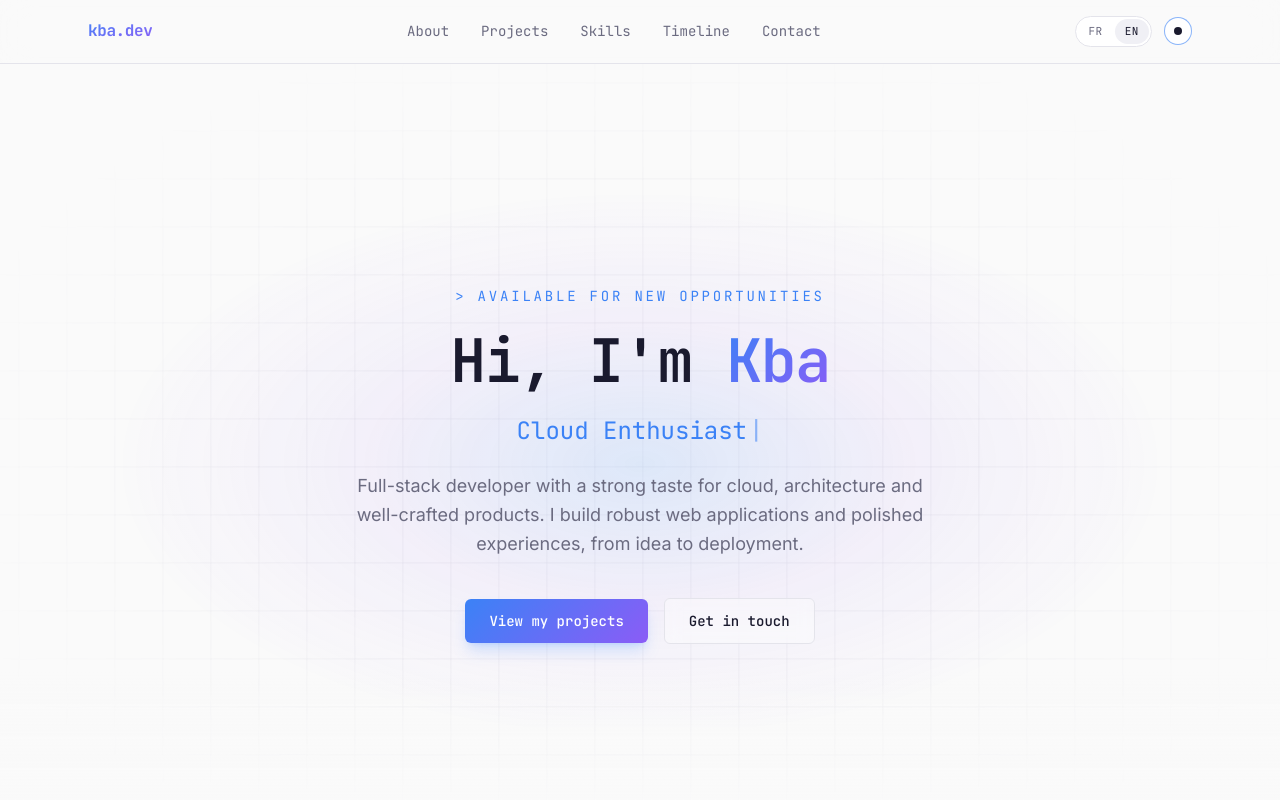
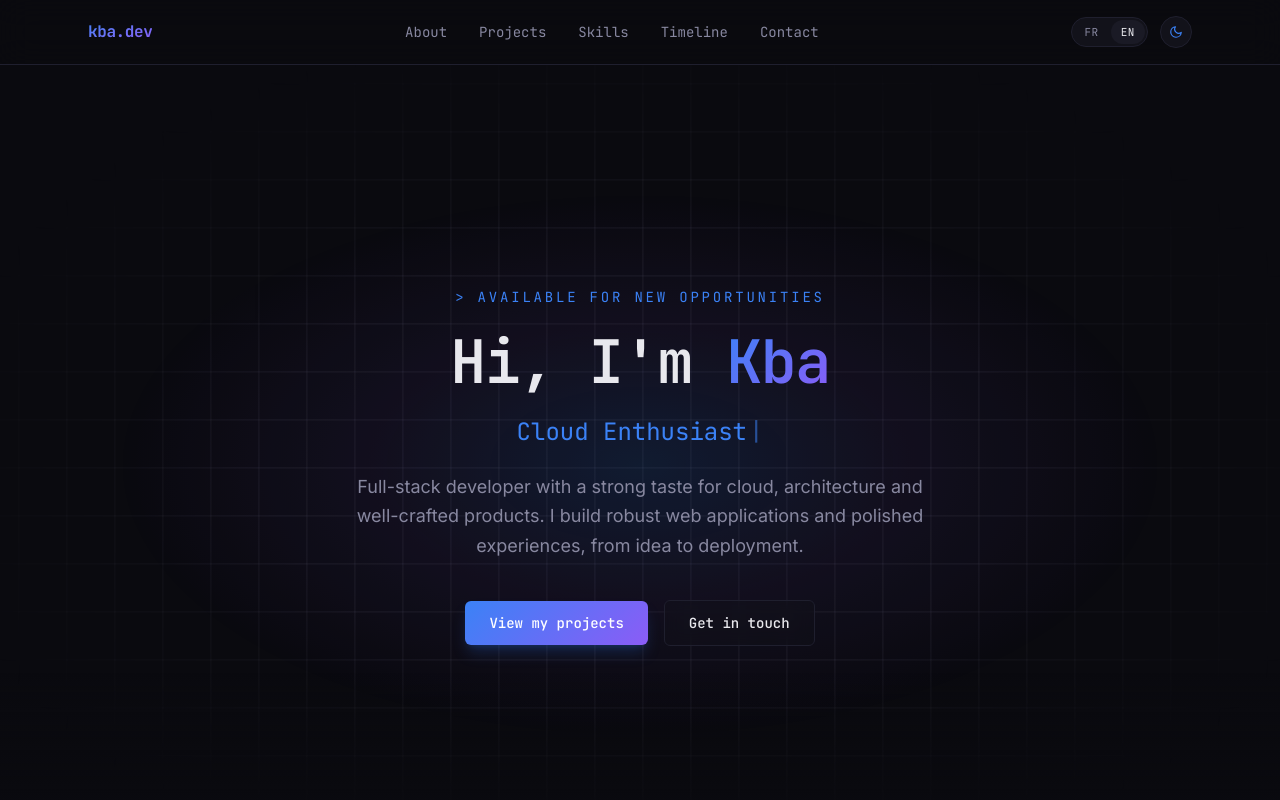
Before and after one commit to kbakazami/portfolio-v2, a Next.js app: page /en in a window 1280 px wide. Both pictures are taken after a click on the button "Switch to dark mode". Shown: the top 800 px of the page. Built offline with nearby package versions, Linux system fonts and the light colour scheme.

Commit message:
feat(theme): wire up theme system and polish global UI

```diff
--- a/src/app/[locale]/layout.tsx
+++ b/src/app/[locale]/layout.tsx
@@ -22,10 +22,53 @@ const inter = Inter({
   display: "swap",
 });
 
+const SITE_URL = "https://kba.dev";
+const SITE_TITLE = "Kba — Full-Stack Developer";
+const SITE_DESCRIPTION =
+  "Portfolio de Kba — développeur full-stack, futur Tech Lead / DevOps / Consultant Technique.";
+
 export const metadata: Metadata = {
-  title: "Kba — Full-Stack Developer",
-  description:
-    "Portfolio de Kba — développeur full-stack, futur Tech Lead / DevOps / Consultant Technique.",
+  metadataBase: new URL(SITE_URL),
+  title: {
+    default: SITE_TITLE,
+    template: "%s — Kba",
+  },
+  description: SITE_DESCRIPTION,
+  keywords: [
+    "Kba",
+    "Full-Stack Developer",
+    "Tech Lead",
+    "DevOps",
+    "Next.js",
+    "TypeScript",
+    "Portfolio",
+  ],
+  authors: [{ name: "Kba" }],
+  creator: "Kba",
+  openGraph: {
+    type: "website",
+    url: SITE_URL,
+    title: SITE_TITLE,
+    description: SITE_DESCRIPTION,
+    siteName: "kba.dev",
+    images: [
+      {
+        url: "/og-image.png",
+        width: 1200,
+        height: 630,
+        alt: SITE_TITLE,
+      },
+    ],
+  },
+  twitter: {
+    card: "summary_large_image",
+    title: SITE_TITLE,
+    description: SITE_DESCRIPTION,
+    images: ["/og-image.png"],
+  },
+  icons: {
+    icon: "/favicon.ico",
+  },
 };
 
 export function generateStaticParams() {
@@ -50,14 +93,23 @@ export default async function LocaleLayout({
   return (
     <html
       lang={locale}
-      className={`${jetbrainsMono.variable} ${inter.variable} h-full antialiased dark`}
+      className={`${jetbrainsMono.variable} ${inter.variable} h-full antialiased`}
       suppressHydrationWarning
     >
+      <head>
+        <script
+          dangerouslySetInnerHTML={{
+            __html: `(function(){try{var s=localStorage.getItem('theme');var m=window.matchMedia('(prefers-color-scheme: dark)').matches;var t=s==='light'||s==='dark'?s:(m?'dark':'light');var r=document.documentElement;if(t==='dark'){r.classList.add('dark');}r.style.colorScheme=t;}catch(e){document.documentElement.classList.add('dark');}})();`,
+          }}
+        />
+      </head>
       <body className="min-h-full flex flex-col bg-bg-primary text-text-primary">
         <NextIntlClientProvider>
           <ThemeProvider>
             <Header />
-            <main className="flex flex-1 flex-col">{children}</main>
+            <main id="main" className="flex flex-1 flex-col">
+              {children}
+            </main>
             <Footer />
           </ThemeProvider>
         </NextIntlClientProvider>
--- a/src/components/layout/Header.tsx
+++ b/src/components/layout/Header.tsx
@@ -16,12 +16,12 @@ export function Header() {
   const close = () => setOpen(false);
 
   return (
-    <header className="sticky top-0 z-50 border-b border-border bg-bg-primary/70 backdrop-blur-lg">
+    <header className="sticky top-0 z-50 border-b border-border bg-bg-primary/70 backdrop-blur-lg transition-colors duration-300">
       <div className="mx-auto flex max-w-6xl items-center justify-between px-6 py-4">
         <a
           href="#top"
           onClick={close}
-          className="font-mono text-base font-bold tracking-tight bg-gradient-to-br from-[#3B82F6] to-[#8B5CF6] bg-clip-text text-transparent"
+          className="rounded-md font-mono text-base font-bold tracking-tight bg-gradient-to-br from-[#3B82F6] to-[#8B5CF6] bg-clip-text text-transparent focus-visible:outline-none focus-visible:ring-2 focus-visible:ring-[color:var(--accent-primary)] focus-visible:ring-offset-2 focus-visible:ring-offset-[color:var(--bg-primary)]"
         >
           kba.dev
         </a>
@@ -34,7 +34,7 @@ export function Header() {
             <a
               key={key}
               href={`#${key}`}
-              className="font-mono text-sm text-text-secondary transition-colors hover:text-text-primary"
+              className="rounded-md font-mono text-sm text-text-secondary transition-colors duration-200 hover:text-text-primary focus-visible:outline-none focus-visible:ring-2 focus-visible:ring-[color:var(--accent-primary)] focus-visible:ring-offset-2 focus-visible:ring-offset-[color:var(--bg-primary)]"
             >
               {t(key)}
             </a>
@@ -50,8 +50,9 @@ export function Header() {
           type="button"
           aria-label="Toggle menu"
           aria-expanded={open}
+          aria-controls="mobile-menu"
           onClick={() => setOpen((v) => !v)}
-          className="flex h-9 w-9 flex-col items-center justify-center gap-1.5 md:hidden"
+          className="flex h-9 w-9 flex-col items-center justify-center gap-1.5 rounded-md text-text-primary focus-visible:outline-none focus-visible:ring-2 focus-visible:ring-[color:var(--accent-primary)] focus-visible:ring-offset-2 focus-visible:ring-offset-[color:var(--bg-primary)] md:hidden"
         >
           <motion.span
             animate={open ? { rotate: 45, y: 6 } : { rotate: 0, y: 0 }}
@@ -71,6 +72,7 @@ export function Header() {
       <AnimatePresence>
         {open && (
           <motion.div
+            id="mobile-menu"
             key="mobile-drawer"
             initial={{ opacity: 0, height: 0 }}
             animate={{ opacity: 1, height: "auto" }}
--- a/src/components/layout/LocaleSwitcher.tsx
+++ b/src/components/layout/LocaleSwitcher.tsx
@@ -34,7 +34,7 @@ export function LocaleSwitcher() {
             disabled={isPending}
             aria-pressed={active}
             onClick={() => switchTo(l)}
-            className={`rounded-full px-2.5 py-1 uppercase tracking-wider transition-colors ${
+            className={`rounded-full px-2.5 py-1 uppercase tracking-wider transition-colors duration-200 focus-visible:outline-none focus-visible:ring-2 focus-visible:ring-[color:var(--accent-primary)] focus-visible:ring-offset-2 focus-visible:ring-offset-[color:var(--bg-primary)] ${
               active
                 ? "bg-bg-tertiary text-text-primary"
                 : "text-text-secondary hover:text-text-primary"
--- a/src/components/layout/ThemeToggle.tsx
+++ b/src/components/layout/ThemeToggle.tsx
@@ -1,6 +1,43 @@
 "use client";
 
 import { useTheme } from "@/components/providers/ThemeProvider";
+
+function SunIcon() {
+  return (
+    <svg
+      width="14"
+      height="14"
+      viewBox="0 0 24 24"
+      fill="none"
+      stroke="currentColor"
+      strokeWidth="2"
+      strokeLinecap="round"
+      strokeLinejoin="round"
+      aria-hidden="true"
+    >
+      <circle cx="12" cy="12" r="4" />
+      <path d="M12 2v2M12 20v2M4.93 4.93l1.41 1.41M17.66 17.66l1.41 1.41M2 12h2M20 12h2M4.93 19.07l1.41-1.41M17.66 6.34l1.41-1.41" />
+    </svg>
+  );
+}
+
+function MoonIcon() {
+  return (
+    <svg
+      width="14"
+      height="14"
+      viewBox="0 0 24 24"
+      fill="none"
+      stroke="currentColor"
+      strokeWidth="2"
+      strokeLinecap="round"
+      strokeLinejoin="round"
+      aria-hidden="true"
+    >
+      <path d="M21 12.79A9 9 0 1 1 11.21 3 7 7 0 0 0 21 12.79z" />
+    </svg>
+  );
+}
 
 export function ThemeToggle() {
   const { theme, toggle } = useTheme();
@@ -12,15 +49,9 @@ export function ThemeToggle() {
       onClick={toggle}
       aria-label={isDark ? "Switch to light mode" : "Switch to dark mode"}
       aria-pressed={isDark}
-      className="grid h-7 w-7 place-items-center rounded-full border border-[var(--accent-primary)]/60 bg-bg-secondary transition-colors hover:border-[var(--accent-primary)] hover:bg-bg-tertiary"
+      className="grid h-8 w-8 place-items-center rounded-full border border-border bg-bg-secondary text-[color:var(--accent-primary)] transition-colors duration-300 hover:border-[color:var(--accent-primary)] hover:bg-bg-tertiary focus-visible:outline-none focus-visible:ring-2 focus-visible:ring-[color:var(--accent-primary)] focus-visible:ring-offset-2 focus-visible:ring-offset-[color:var(--bg-primary)]"
     >
-      <span
-        className={`h-2 w-2 rounded-full transition-colors ${
-          isDark
-            ? "bg-[var(--accent-primary)]"
-            : "bg-[var(--text-primary)]"
-        }`}
-      />
+      {isDark ? <MoonIcon /> : <SunIcon />}
     </button>
   );
 }
--- a/src/components/providers/ThemeProvider.tsx
+++ b/src/components/providers/ThemeProvider.tsx
@@ -31,9 +31,12 @@ export function ThemeProvider({ children }: { children: ReactNode }) {
     const stored = window.localStorage.getItem(STORAGE_KEY) as Theme | null;
     if (stored === "dark" || stored === "light") {
       setTheme(stored);
-    } else if (document.documentElement.classList.contains("dark")) {
-      setTheme("dark");
+      return;
     }
+    const prefersDark = window.matchMedia(
+      "(prefers-color-scheme: dark)",
+    ).matches;
+    setTheme(prefersDark ? "dark" : "light");
   }, []);
 
   useIsomorphicLayoutEffect(() => {
--- a/src/components/sections/Projects.tsx
+++ b/src/components/sections/Projects.tsx
@@ -77,7 +77,7 @@ export function Projects() {
                   aria-selected={active}
                   onClick={() => setFilter(key)}
                   className={cn(
-                    "relative rounded-full border px-4 py-1.5 font-mono text-xs uppercase tracking-[0.14em] transition-colors sm:text-sm",
+                    "relative rounded-full border px-4 py-1.5 font-mono text-xs uppercase tracking-[0.14em] transition-colors duration-200 focus-visible:outline-none focus-visible:ring-2 focus-visible:ring-[color:var(--accent-primary)] focus-visible:ring-offset-2 focus-visible:ring-offset-[color:var(--bg-primary)] sm:text-sm",
                     active
                       ? "border-[color:var(--accent-primary)]/40 text-[color:var(--accent-primary)]"
                       : "border-border text-text-secondary hover:border-[color:var(--accent-primary)]/40 hover:text-text-primary",
--- a/src/styles/globals.css
+++ b/src/styles/globals.css
@@ -42,6 +42,7 @@ html {
   color: var(--text-primary);
   color-scheme: light;
   scroll-behavior: smooth;
+  scroll-padding-top: 5rem;
 }
 
 html.dark {
@@ -53,17 +54,24 @@ body {
   color: var(--text-primary);
   font-family: var(--font-sans-body), ui-sans-serif, system-ui, sans-serif;
   -webkit-font-smoothing: antialiased;
+  transition: background-color 300ms ease, color 300ms ease;
 }
 
 ::selection {
   background: var(--accent-primary);
-  color: var(--bg-primary);
+  color: #ffffff;
+}
+
+:focus-visible {
+  outline: 2px solid var(--accent-primary);
+  outline-offset: 2px;
+  border-radius: 4px;
 }
 
 .hero-grid {
   background-image:
-    linear-gradient(to right, rgba(136, 136, 160, 0.08) 1px, transparent 1px),
-    linear-gradient(to bottom, rgba(136, 136, 160, 0.08) 1px, transparent 1px);
+    linear-gradient(to right, rgba(59, 130, 246, 0.07) 1px, transparent 1px),
+    linear-gradient(to bottom, rgba(59, 130, 246, 0.07) 1px, transparent 1px);
   background-size: 48px 48px;
   mask-image: radial-gradient(ellipse at center, black 40%, transparent 80%);
   -webkit-mask-image: radial-gradient(ellipse at center, black 40%, transparent 80%);
@@ -84,11 +92,20 @@ body {
 .hero-glow {
   background: radial-gradient(
     ellipse 60% 50% at 50% 50%,
+    rgba(59, 130, 246, 0.08) 0%,
+    rgba(139, 92, 246, 0.04) 35%,
+    transparent 70%
+  );
+  animation: hero-glow-pulse 8s ease-in-out infinite;
+}
+
+.dark .hero-glow {
+  background: radial-gradient(
+    ellipse 60% 50% at 50% 50%,
     rgba(59, 130, 246, 0.18) 0%,
     rgba(139, 92, 246, 0.08) 35%,
     transparent 70%
   );
-  animation: hero-glow-pulse 8s ease-in-out infinite;
 }
 
 @keyframes hero-glow-pulse {
```
Also changed, not shown: src/components/layout/Footer.tsx (+23 -3 lines).
